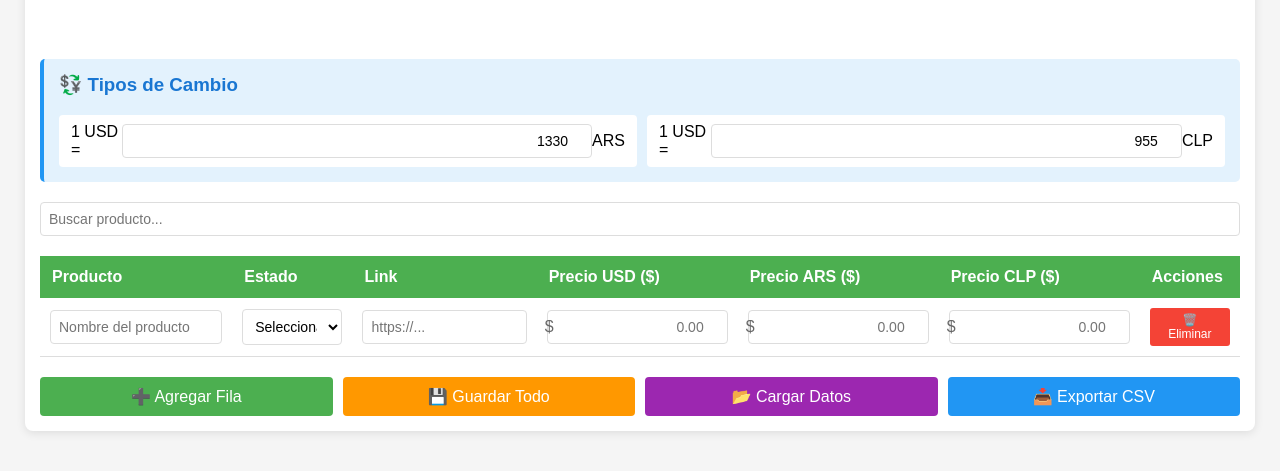
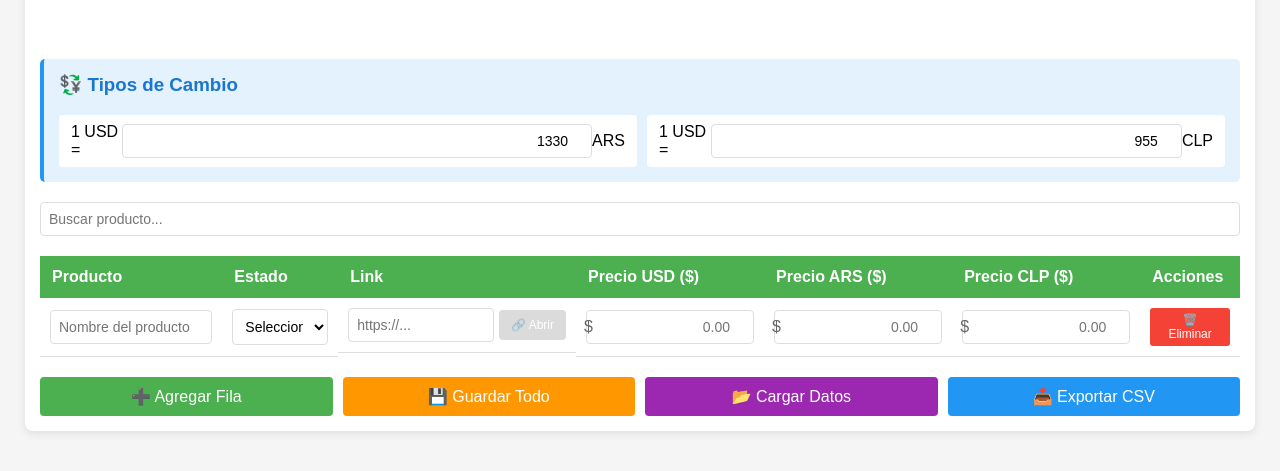
Before and after one commit to papoz25/productosChile, a website: page public/index.html in a window 1280 px wide. Shown: the part 105-576 px from the top of the page. Drawn offline with Linux system fonts and the light colour scheme; no server answers.

Commit message:
Update index.html

```diff
--- a/public/index.html
+++ b/public/index.html
@@ -417,6 +417,35 @@
             color: #0c5460;
             border: 1px solid #bee5eb;
         }
+
+        /* --- NUEVO: Estilos para la celda del link y el botón --- */
+        .link-cell {
+            display: flex;
+            align-items: center;
+            gap: 5px;
+        }
+        .link-cell input {
+            flex-grow: 1; /* El input ocupa el espacio disponible */
+        }
+        .open-link-btn {
+            background-color: #17a2b8;
+            color: white;
+            padding: 8px 12px;
+            border: none;
+            border-radius: 4px;
+            cursor: pointer;
+            font-size: 12px;
+            flex-shrink: 0; /* Evita que el botón se encoja */
+            white-space: nowrap; /* Evita que el texto del botón se parta */
+        }
+        .open-link-btn:hover {
+            background-color: #138496;
+        }
+        .open-link-btn:disabled {
+            background-color: #cccccc;
+            cursor: not-allowed;
+            opacity: 0.7;
+        }
     </style>
 </head>
 <body>
@@ -562,6 +591,7 @@
             const tableBody = document.getElementById('tableBody');
             const newRow = document.createElement('tr');
 
+            // MODIFICADO: Se cambia la celda del link para incluir un input y un botón.
             newRow.innerHTML = `
                 <td><input type="text" placeholder="Nombre del producto" value="${producto.nombre || ''}"></td>
                 <td>
@@ -571,7 +601,10 @@
                         <option value="usado" ${producto.estado === 'usado' ? 'selected' : ''}>Usado</option>
                     </select>
                 </td>
-                <td><input type="text" placeholder="https://..." value="${producto.link || ''}"></td>
+                <td class="link-cell">
+                    <input type="text" class="link-input" placeholder="https://..." value="${producto.link || ''}">
+                    <button class="open-link-btn">🔗 Abrir</button>
+                </td>
                 <td class="currency-cell">
                     <span class="currency-symbol">$</span>
                     <input type="number" class="usd-input" step="0.01" placeholder="0.00" value="${producto.precio_usd || ''}">
@@ -639,13 +672,43 @@
             }
         }
 
+        // MODIFICADO: Se añade la lógica para el botón de abrir link.
         function attachEventListeners(row) {
+            // Lógica para los inputs de moneda
             const currencyInputs = row.querySelectorAll('.usd-input, .ars-input, .clp-input');
             currencyInputs.forEach(input => {
                 input.addEventListener('input', function() {
                     updateCurrencies(this);
                 });
             });
+
+            // --- NUEVO: Lógica para el botón de abrir link ---
+            const linkInput = row.querySelector('.link-input');
+            const openLinkBtn = row.querySelector('.open-link-btn');
+
+            // Función para actualizar el estado del botón (habilitado/deshabilitado)
+            const updateButtonState = () => {
+                openLinkBtn.disabled = !linkInput.value.trim();
+            };
+
+            // Añadir detector de eventos al input del link
+            linkInput.addEventListener('input', updateButtonState);
+
+            // Añadir detector de eventos al botón de abrir
+            openLinkBtn.addEventListener('click', () => {
+                const url = linkInput.value.trim();
+                if (url) {
+                    let fullUrl = url;
+                    // Añadir https:// si no está presente para asegurar que el link funcione
+                    if (!/^https?:\/\//i.test(fullUrl)) {
+                        fullUrl = 'https://' + fullUrl;
+                    }
+                    window.open(fullUrl, '_blank');
+                }
+            });
+
+            // Establecer el estado inicial del botón al cargar la fila
+            updateButtonState();
         }
 
         function getRowData(row) {
@@ -868,11 +931,11 @@
         document.addEventListener('DOMContentLoaded', function() {
             // Event listeners para actualizar tipos de cambio
             document.getElementById('usd-to-ars').addEventListener('input', function() {
-                 // Aquí puedes agregar la lógica para recalcular todas las filas
+               // Aquí puedes agregar la lógica para recalcular todas las filas
             });
 
             document.getElementById('usd-to-clp').addEventListener('input', function() {
-                 // Aquí puedes agregar la lógica para recalcular todas las filas
+               // Aquí puedes agregar la lógica para recalcular todas las filas
             });
 
             // Event listener para la búsqueda
```
